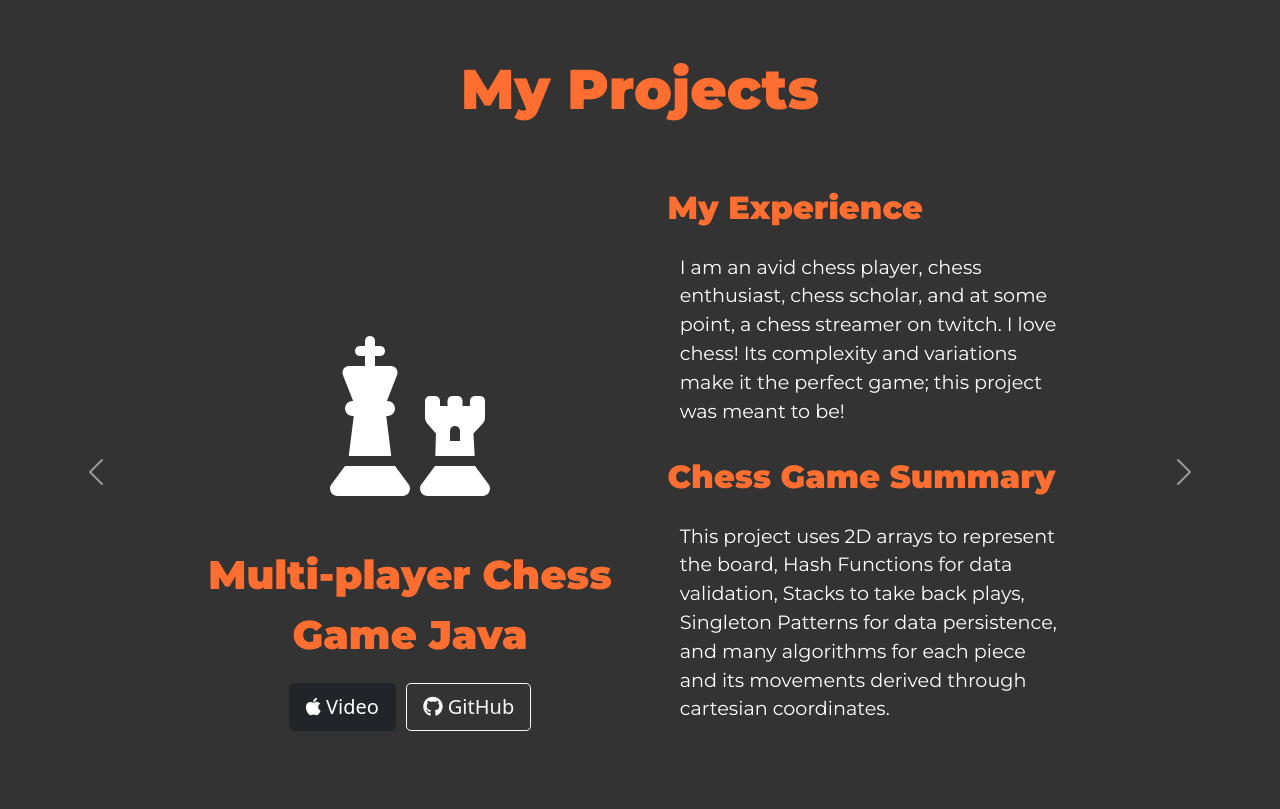
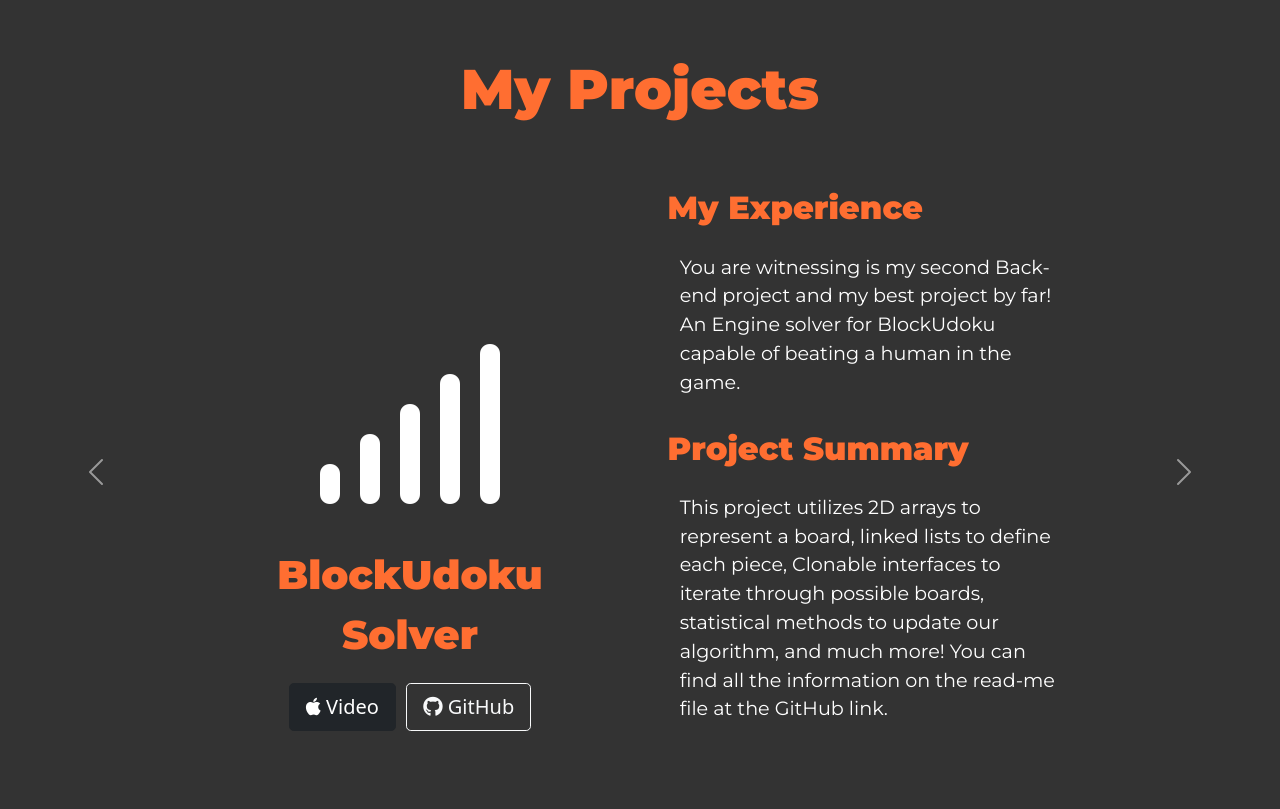
Before and after one commit to JosueArreaga/JosueArreaga.github.io, a plain HTML site: page index.html in a window 1280 px wide. Shown: the part 1840-2649 px from the top of the page. Drawn offline with nearby package versions, Linux system fonts and the light colour scheme.

Commit message:
Add files via upload

```diff
--- a/index.html
+++ b/index.html
@@ -11,7 +11,9 @@
   <link href="https://fonts.googleapis.com/css2?family=Montserrat:wght@100;400;900&family=Ubuntu&display=swap"
     rel="stylesheet">
   <!-- fontAwesome -->
-  <script src="https://kit.fontawesome.com/ca47034532.js" crossorigin="anonymous"></script>
+  <!-- <script src="https://kit.fontawesome.com/ca47034532.js" crossorigin="anonymous"></script> -->
+  <link rel="stylesheet" href="https://cdnjs.cloudflare.com/ajax/libs/font-awesome/6.4.0/css/all.min.css"/>
+
   <!-- bootStrap -->
   <link href="https://cdn.jsdelivr.net/npm/bootstrap@5.0.2/dist/css/bootstrap.min.css" rel="stylesheet"
     integrity="sha384-EVSTQN3/azprG1Anm3QDgpJLIm9Nao0Yz1ztcQTwFspd3yD65VohhpuuCOmLASjC" crossorigin="anonymous">
@@ -117,6 +119,44 @@
 
 
         <div class="carousel-item active">
+          <div class="row">
+
+            <div class="col-lg-6 project-title-center div-padding">
+              <!-- <i class="fad fa-th fa-4x inf"></i> -->
+              <i class="fas fa-signal fa-4x"></i>
+              <h2 class="project-h2 topic">BlockUdoku Solver</h2>
+
+              <a class="test" href="https://www.youtube.com/watch?v=B4ovtYYFUmM&ab_channel=Easybrain">
+                <button type="button" class="btn btn-dark btn-lg download-button"><i class="fab fa-apple"></i>
+                  Video</button>
+              </a>
+
+              <a class="test" href="https://github.com/JosueArreaga/BlockUdokuEngineSolver">
+                <button type="button" class="btn btn-outline-light btn-lg download-button"><i class="fab fa-github"></i>
+                  GitHub</button>
+              </a>
+
+
+            </div>
+
+            <div class="col-lg-6 div-padding">
+              <h2 class="project-h2">My Experience</h2>
+              <p class="project-paragraph-text div-padding">
+                You are witnessing is my second Back-end project and my best project by far! An Engine solver for BlockUdoku capable of beating a human in the game.
+              </p>
+
+              <h2 class="project-h2">Project Summary</h2>
+              <p class="project-paragraph-text div-padding">
+                This project utilizes 2D arrays to represent a board, linked lists to define each piece, Clonable interfaces to iterate through possible boards, statistical
+                methods to update our algorithm, and much more! You can find all the information on the read-me file at the GitHub link.
+              </p>
+            </div>
+          </div>
+        </div>
+
+
+
+        <div class="carousel-item">
           <div class="row">
 
             <div class="col-lg-6 project-title-center div-padding">
@@ -400,7 +440,7 @@
     </div>
 
     <p class="copyright">
-      © Developed by Josue Arreaga.
+      © All rights reserved
     </p>
 
   </section>
```
